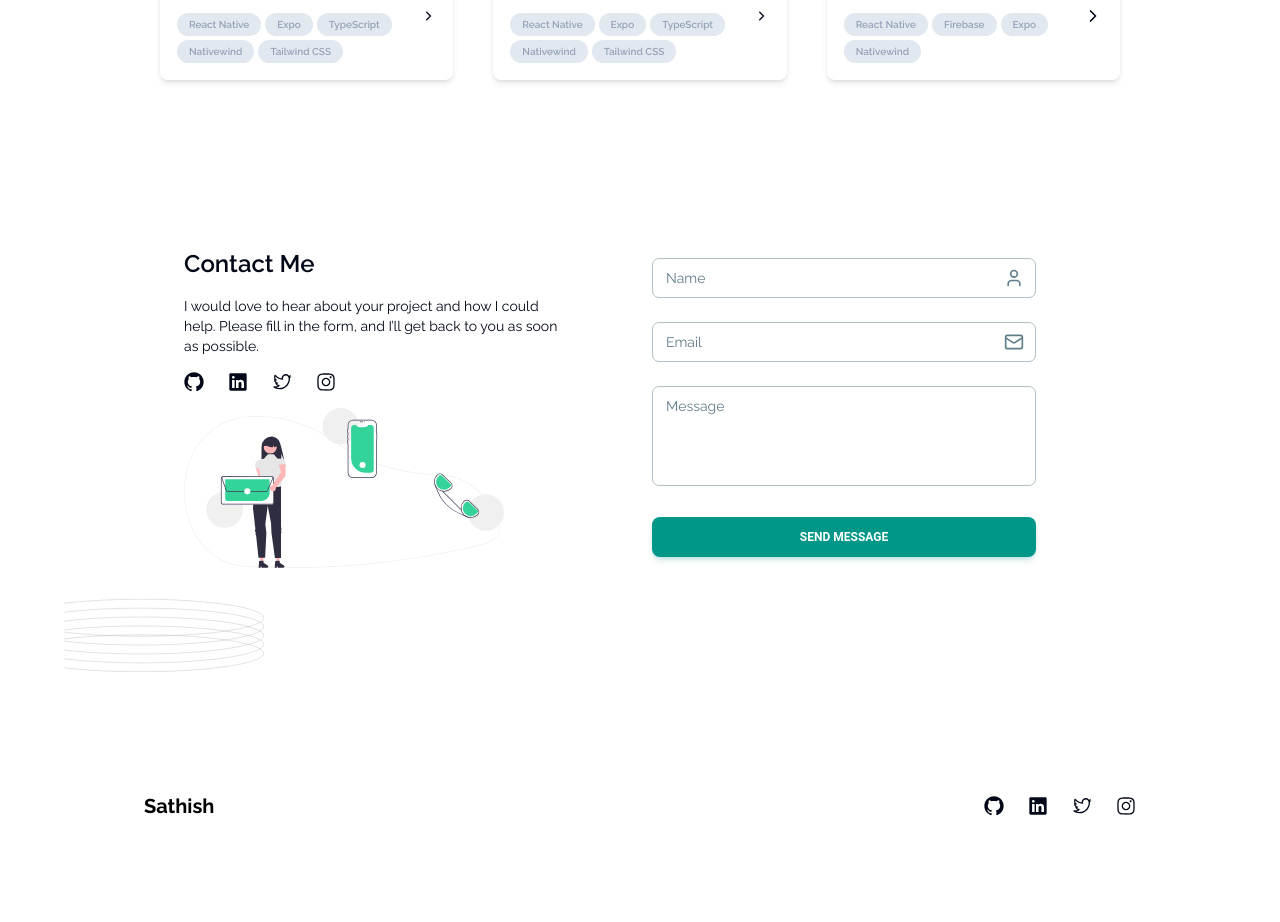
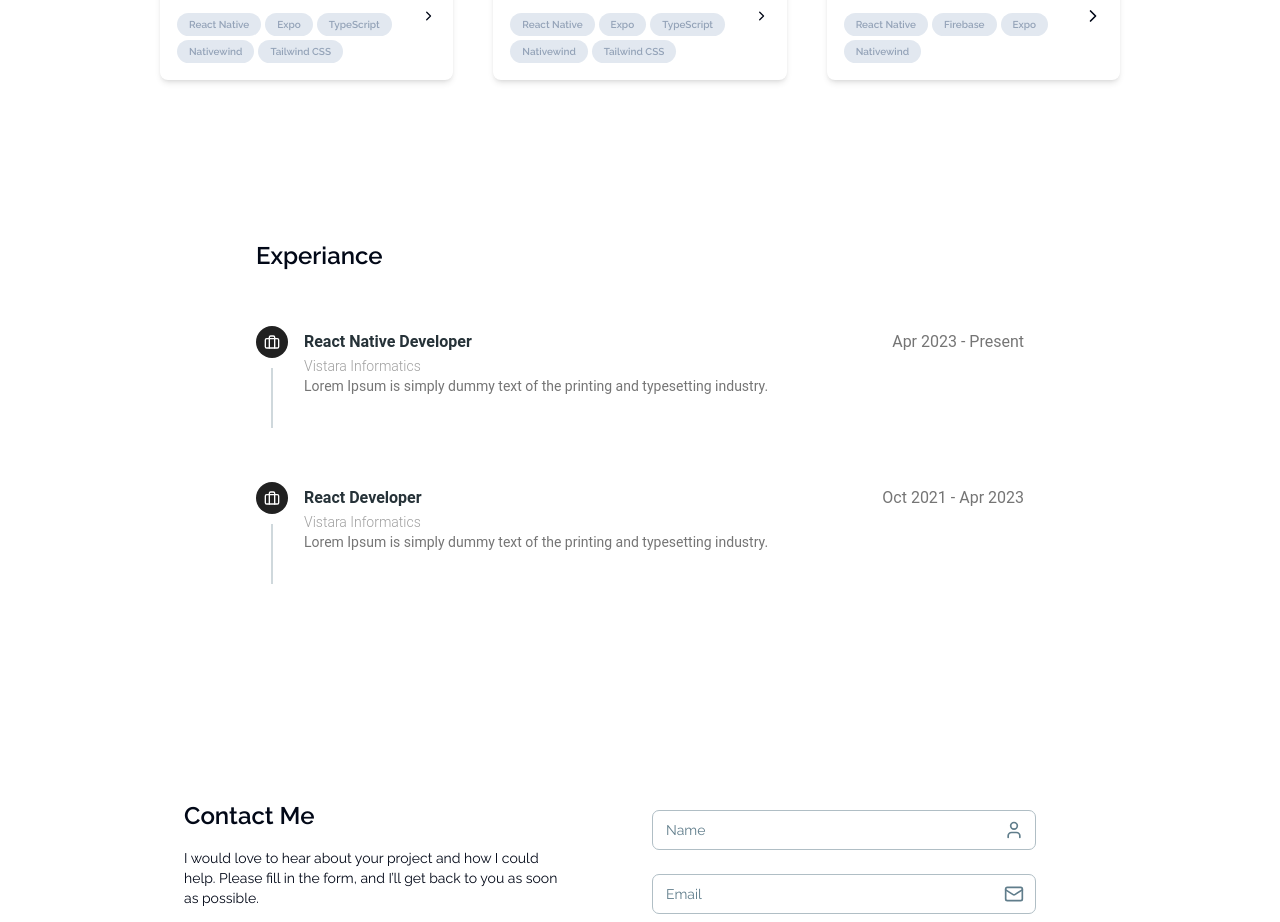
Before and after one commit to sathish-s-dev/portfolio-next, a Next.js app: page / in a window 1280 px wide. Shown: the part 2380-3302 px from the top of the page. Before the commit the page ends 3224 px from the top, so only its background shows below. Built offline with nearby package versions, Linux system fonts and the light colour scheme.

Commit message:
feat: experiance section added

```diff
--- a/app/globals.css
+++ b/app/globals.css
@@ -109,4 +109,8 @@
   .nav_mask {
     clip-path: ellipse(150px 450px at 20% 50%);
   }
+
+  .gray-transition {
+    transition: grayscale 1s;
+  }
 }
--- a/app/page.tsx
+++ b/app/page.tsx
@@ -3,6 +3,7 @@ import ContactSection from '@/components/contact';
 import HeroSection from '@/components/hero-section';
 import ProjectSection from '@/components/projects';
 import SkillSection from '@/components/skills';
+import { TimeLineSection } from '@/components/timeline';
 
 export default function Home() {
 	return (
@@ -11,6 +12,7 @@ export default function Home() {
 			<AboutSection />
 			<SkillSection />
 			<ProjectSection />
+			<TimeLineSection />
 			<ContactSection />
 		</main>
 	);
--- a/components/about/about-section.tsx
+++ b/components/about/about-section.tsx
@@ -16,7 +16,7 @@ const AboutSection = () => {
 				<div className='grid grid-cols-1 md:grid-cols-1 lg:grid-cols-2 md:flex-row bg-light-400/5 border border-light-400/50 rounded-xl flex-1 max-w-[90%] gap-6 md:max-w-3xl p-6 py-12 lg:p-20 sm:p-10 backdrop-blur-xl md:gap-8 text-light-400 z-24 group transition-all duration-300'>
 					<div className='overflow-hidden rounded-xl order-2 md:order-1 flex justify-center'>
 						<Image
-							className='filter drop-shadow-2xl grayscale group-hover:grayscale-0'
+							className='filter drop-shadow-2xl grayscale transition gray-transition group-hover:grayscale-0'
 							src={'/sathish-1.png'}
 							width={200}
 							height={150}
--- /dev/null
+++ b/components/timeline/index.ts
@@ -0,0 +1 @@
+export { default as TimeLineSection } from './timeline-section';
--- /dev/null
+++ b/components/timeline/timeline-section.tsx
@@ -0,0 +1,14 @@
+import React from 'react';
+import Timeline from './timeline';
+import { Heading } from '../ui/heading';
+
+const TimeLineSection = () => {
+	return (
+		<section className='w-full md:p-24 py-12 grid gap-12 content-start'>
+			<Heading className='justify-start'>Experiance</Heading>
+			<Timeline />
+		</section>
+	);
+};
+
+export default TimeLineSection;
--- /dev/null
+++ b/components/timeline/timeline.tsx
@@ -0,0 +1,105 @@
+'use client';
+import React from 'react';
+import { motion } from 'framer-motion';
+import {
+	Timeline as TimeLine,
+	TimelineItem,
+	TimelineConnector,
+	TimelineHeader,
+	TimelineIcon,
+	TimelineBody,
+	Typography,
+} from '@material-tailwind/react';
+import { Briefcase } from 'lucide-react';
+import { variants } from '../motion/variants';
+
+// const variants = {
+// 	initial: {
+// 		opacity: 0,
+// 		x: 50,
+// 	},
+// 	whileInView: {
+// 		opacity: 1,
+// 		x: 0,
+// 		transition: {
+// 			staggerChildren: 0.2,
+// 			duration: 1,
+// 			when: 'beforeChildren',
+// 		},
+// 	},
+// };
+const Timeline = () => {
+	const timelineData = [
+		{
+			id: 1,
+			title: 'React Native Developer',
+			company: 'Vistara Informatics',
+			date: 'Apr 2023 - Present',
+			description:
+				'Lorem Ipsum is simply dummy text of the printing and typesetting industry.',
+		},
+		{
+			id: 2,
+			title: 'React Developer',
+			company: 'Vistara Informatics',
+			date: 'Oct 2021 - Apr 2023',
+			description:
+				'Lorem Ipsum is simply dummy text of the printing and typesetting industry.',
+		},
+	];
+
+	const MotionTypography = motion(Typography);
+	return (
+		<TimeLine className='flex gap-16'>
+			{timelineData.map((item) => (
+				<TimelineItem key={item.id}>
+					<TimelineConnector />
+					<TimelineHeader className='h-3 justify-between'>
+						<TimelineIcon className='p-2'>
+							<Briefcase size={16} />
+						</TimelineIcon>
+						<MotionTypography
+							variants={variants}
+							whileInView='whileInView'
+							initial='initial'
+							placeholder={''}
+							variant='h6'
+							color='blue-gray'
+							className='leading-none flex-1'>
+							{item.title}
+						</MotionTypography>
+						<MotionTypography
+							variants={variants}
+							whileInView='whileInView'
+							initial='initial'
+							placeholder={''}
+							className='font-normal text-gray-600'>
+							{item.date}
+						</MotionTypography>
+					</TimelineHeader>
+					<TimelineBody className='pb-8'>
+						<MotionTypography
+							variants={variants}
+							whileInView='whileInView'
+							initial='initial'
+							placeholder={''}
+							variant='paragraph'
+							className='md:text-sm text-xs block text-gray-500'>
+							{item.company}
+						</MotionTypography>
+						<MotionTypography
+							variants={variants}
+							whileInView='whileInView'
+							initial='initial'
+							placeholder={''}
+							className='font-normal text-gray-600 text-sm'>
+							{item.description}
+						</MotionTypography>
+					</TimelineBody>
+				</TimelineItem>
+			))}
+		</TimeLine>
+	);
+};
+
+export default Timeline;
```
